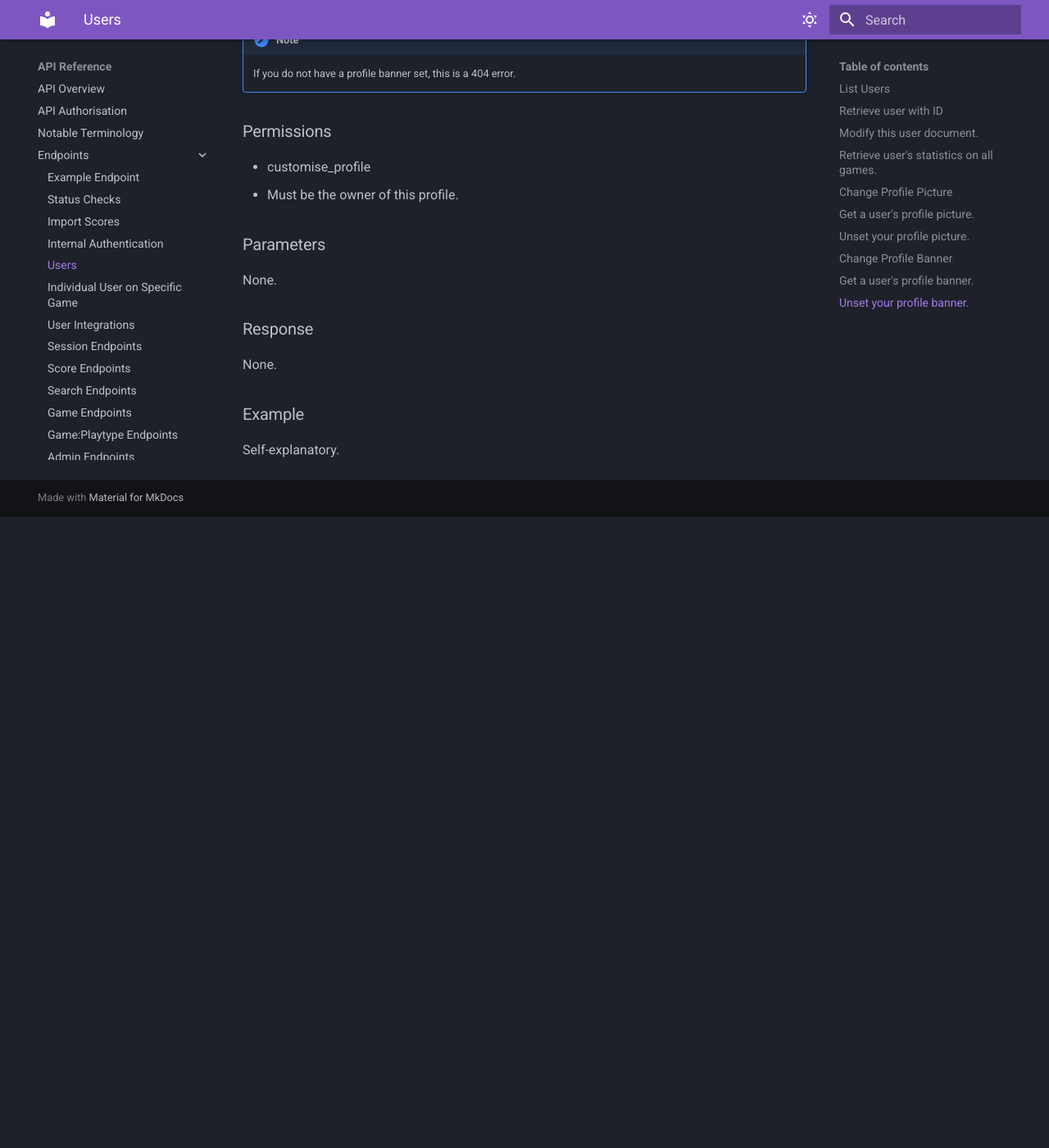
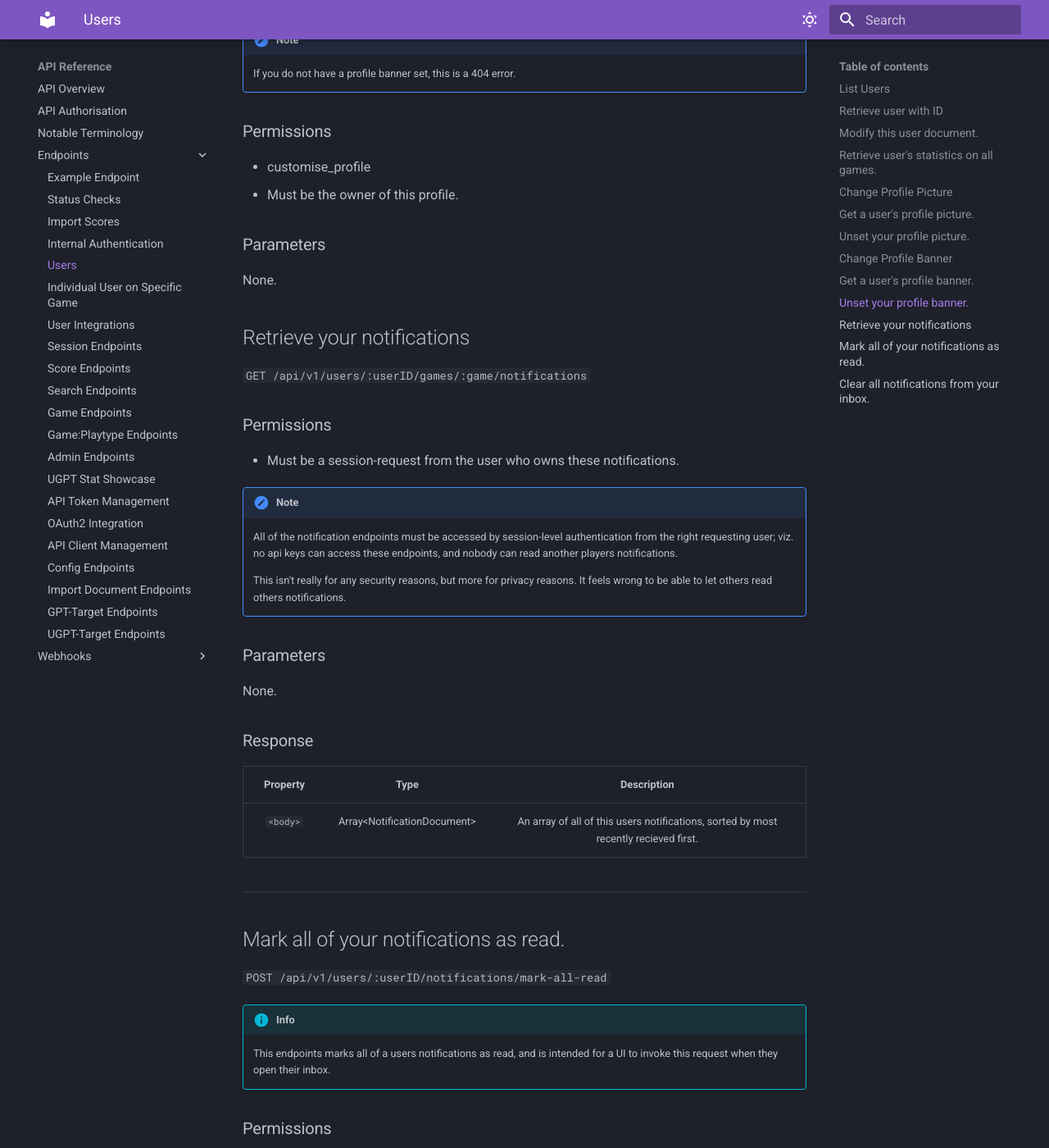
Before and after one commit to zkrising/Tachi, an MkDocs documentation site: the page built from docs/docs/api/routes/users.md, in a window 1280 px wide and 1400 px high, scrolled down 9546 px. Shown: the whole window at 82% size. Built offline with MkDocs 1.6.1 and Material for MkDocs 9.7.7, drawn with Linux system fonts in a browser that asks for light colours; before the commit the page ends 10176 px from its top, so only the background shows below that; some of the changed text lies outside the part shown.

Commit message:
docs: document new notification endpoints

```diff
--- a/docs/docs/api/routes/users.md
+++ b/docs/docs/api/routes/users.md
@@ -404,10 +404,70 @@ N/A
 ### Parameters
 
 None.
-### Response
+
+## Retrieve your notifications
+
+`GET /api/v1/users/:userID/games/:game/notifications`
+
+### Permissions
+
+- Must be a session-request from the user who owns these notifications.
+
+!!! note
+	All of the notification endpoints must be accessed by session-level authentication
+	from the right requesting user; viz. no api keys can access these endpoints, and
+	nobody can read another players notifications.
+
+	This isn't really for any security reasons, but more for privacy reasons. It feels
+	wrong to be able to let others read others notifications.
+
+### Parameters
 
 None.
 
-### Example
+### Response
 
-Self-explanatory.
+| Property | Type | Description |
+| :: | :: | :: |
+| `<body>` | Array&lt;NotificationDocument&gt; | An array of all of this users notifications, sorted by most recently recieved first. |
+
+*****
+
+## Mark all of your notifications as read.
+
+`POST /api/v1/users/:userID/notifications/mark-all-read`
+
+!!! info
+	This endpoints marks all of a users notifications as read, and is intended for a UI
+	to invoke this request when they open their inbox.
+
+### Permissions
+
+- Must be a session-level request from the user who owns these notifications.
+
+### Parameters
+
+None.
+
+### Response
+
+None. (Empty Object)
+
+*****
+
+## Clear all notifications from your inbox.
+
+
+`POST /api/v1/users/:userID/notifications/delete-all`
+
+### Permissions
+
+- Must be a session-level request from the user who owns these notifications.d
+
+### Parameters
+
+None.
+
+### Response
+
+None. (Empty Object)
```
